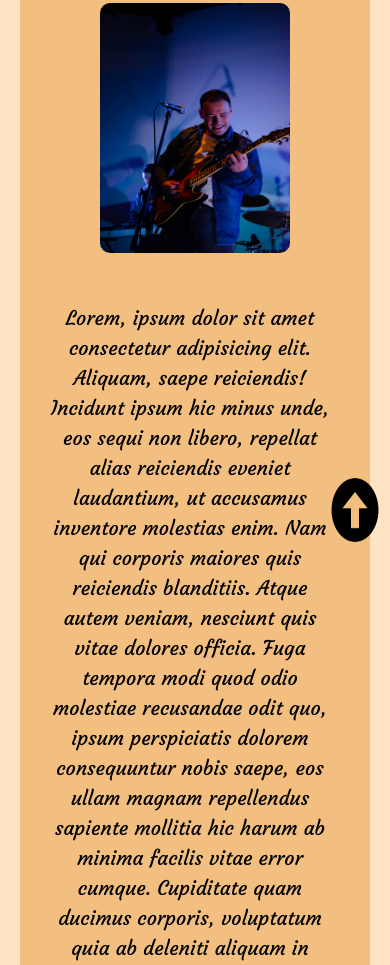
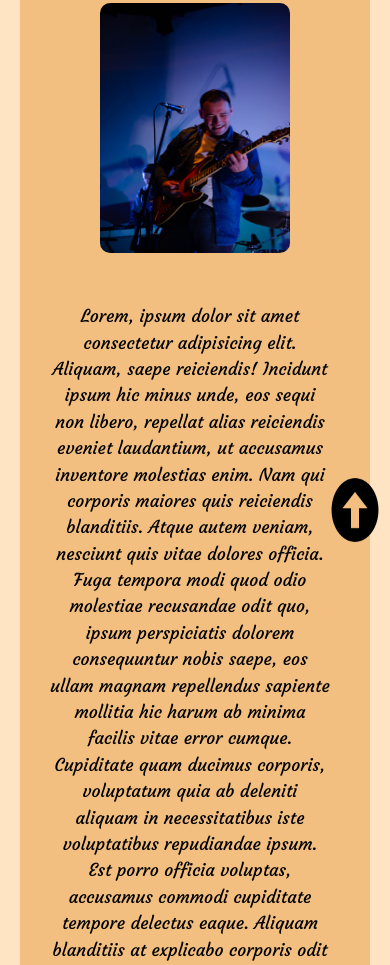
Before and after one commit to BrianAR23/Segunda-Pre-entrega, a plain HTML site: page pages/servicios.html in a window 390 px wide. Shown: the part 290-1255 px from the top of the page. Drawn offline with nearby package versions, Linux system fonts and the light colour scheme.

Commit message:
ahora si terminado ja

```diff
--- a/css/estilo.css
+++ b/css/estilo.css
@@ -83,9 +83,13 @@ nav ul a:hover{
     flex-direction: row-reverse;
 }
 p{
+    font-size: 1rem;
     text-align: center;
     width: 80%;
     margin: 30px;
+}
+.pgrande{
+    font-size: 1.5rem;
 }
 footer{
     width: 100vw;
@@ -176,4 +180,7 @@ footer h4{
     .form{
         background-color: #f3bf80
     }
+    .pgrande{
+        font-size: 1.1rem;
+    }
 }
--- a/pages/servicios.html
+++ b/pages/servicios.html
@@ -46,8 +46,8 @@
         <div class="div1">
             <img class="imgservicios" src="../Img/jere.jpg" alt="jere">
         </div>
-        <p class="lead">
-           Lorem, ipsum dolor sit amet consectetur adipisicing elit. Aliquam, saepe reiciendis! Incidunt ipsum hic minus unde, eos sequi non libero, repellat alias reiciendis eveniet laudantium, ut accusamus inventore molestias enim. Nam qui corporis maiores quis reiciendis blanditiis. Atque autem veniam, nesciunt quis vitae dolores officia. Fuga tempora modi quod odio molestiae recusandae odit quo, ipsum perspiciatis dolorem consequuntur nobis saepe, eos ullam magnam repellendus sapiente mollitia hic harum ab minima facilis vitae error cumque. Cupiditate quam ducimus corporis, voluptatum quia ab deleniti aliquam in necessitatibus iste voluptatibus repudiandae ipsum. Est porro officia voluptas, accusamus commodi cupiditate tempore delectus eaque. Aliquam blanditiis at explicabo corporis odit animi velit. Eius maiores ab illo, consequuntur nisi dignissimos. Esse quis, distinctio asperiores voluptatem aut eveniet dolorum quisquam! Distinctio ipsum, deserunt quisquam quam molestias expedita est corporis eligendi fugiat. Nemo harum amet, officia id molestiae, distinctio perferendis, cum sunt aliquid hic ea quam consectetur mollitia!
+        <p class="pgrande">
+           Lorem, ipsum dolor sit amet consectetur adipisicing elit. Aliquam, saepe reiciendis! Incidunt ipsum hic minus unde, eos sequi non libero, repellat alias reiciendis eveniet laudantium, ut accusamus inventore molestias enim. Nam qui corporis maiores quis reiciendis blanditiis. Atque autem veniam, nesciunt quis vitae dolores officia. Fuga tempora modi quod odio molestiae recusandae odit quo, ipsum perspiciatis dolorem consequuntur nobis saepe, eos ullam magnam repellendus sapiente mollitia hic harum ab minima facilis vitae error cumque. Cupiditate quam ducimus corporis, voluptatum quia ab deleniti aliquam in necessitatibus iste voluptatibus repudiandae ipsum. Est porro officia voluptas, accusamus commodi cupiditate tempore delectus eaque. Aliquam blanditiis at explicabo corporis odit animi velit. Eius maiores ab illo, consequuntur nisi dignissimos. Esse quis, distinctio asperiores voluptatem aut eveniet dolorum quisquam!
         </p>
     </div>
     <section>
```
Also changed, not shown: index.html (+2 -2 lines), pages/nosotros.html (+1 -1 lines).
